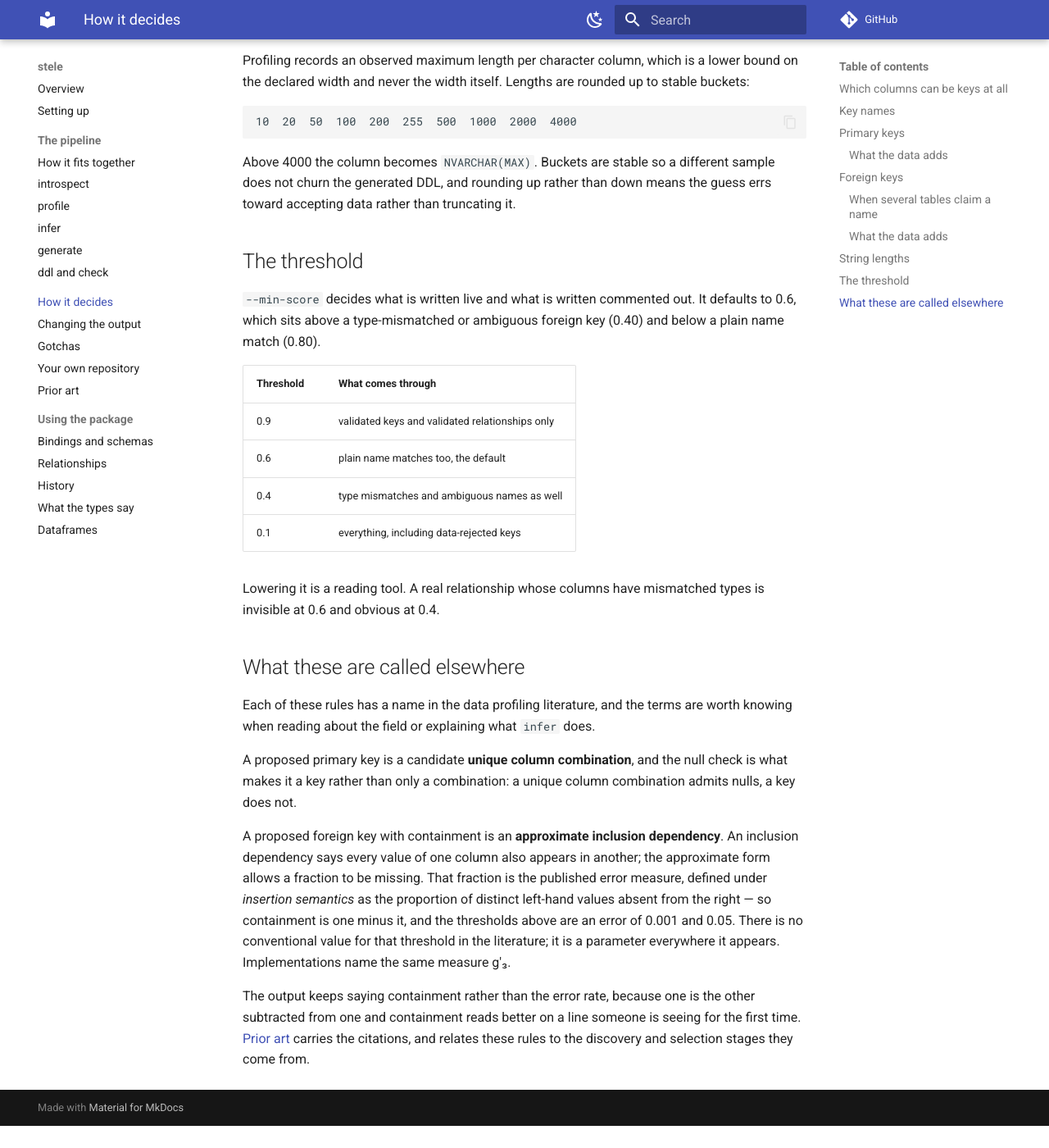
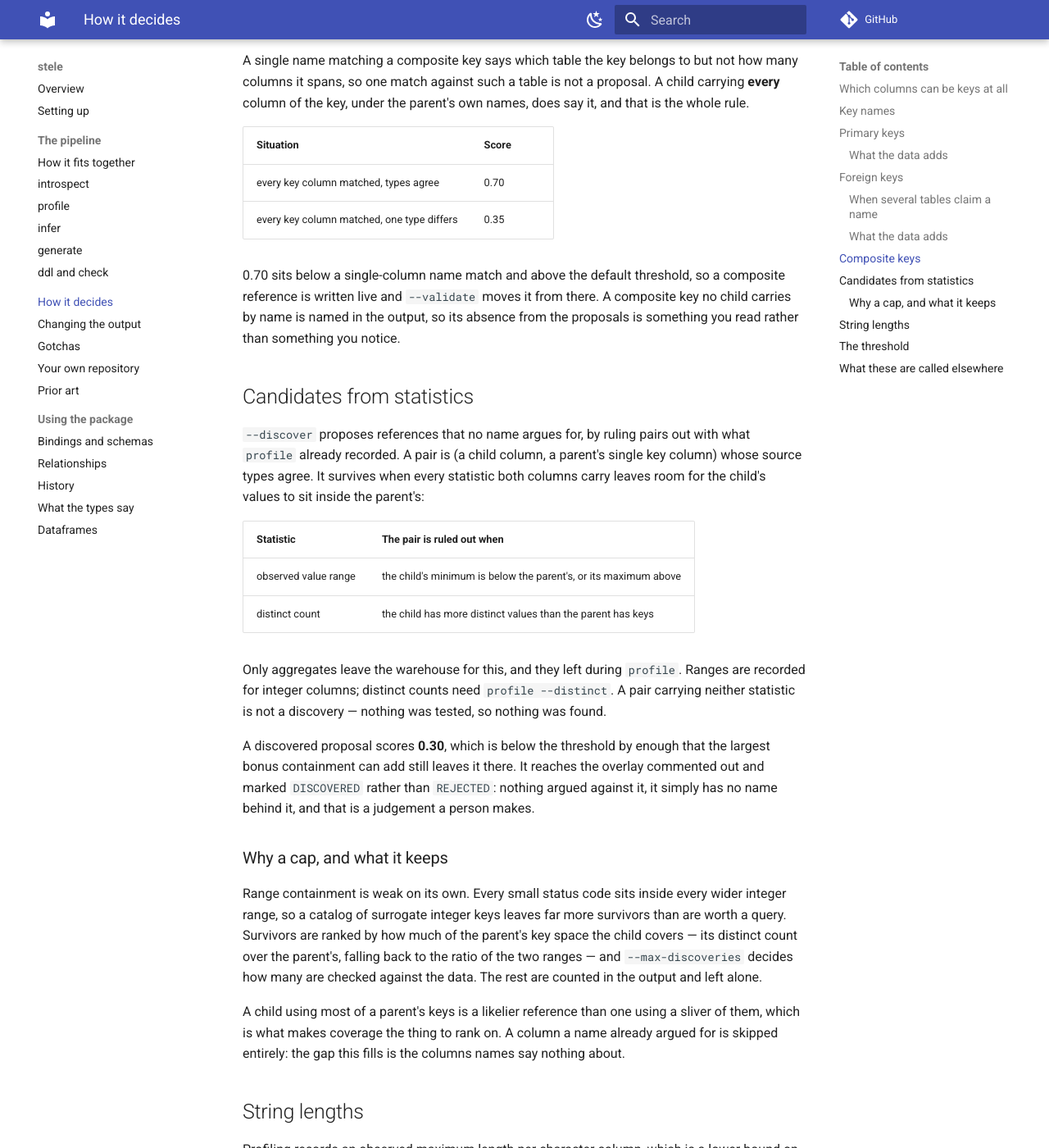
Before and after one commit to dchud/stele, an MkDocs documentation site: the page built from docs/heuristics.md, in a window 1280 px wide and 1400 px high, scrolled down 3970 px. Shown: the whole window at 82% size. Built offline with MkDocs 1.6.1 and Material for MkDocs 9.7.7, drawn with Linux system fonts in a browser that asks for light colours; comment, search, counter and statistics services are not loaded; before the commit the page ends 5343 px from its top, so only the background shows below that; some of the changed text lies outside the part shown.

Commit message:
docs: cover composite and statistical proposals, and close bd-fa4
The heuristics page is the whole rule set, so both new rules and their
scores belong in it alongside the name rules.

bd-fa4

````diff
--- a/docs/heuristics.md
+++ b/docs/heuristics.md
@@ -93,23 +93,23 @@ evidence.
 
 Every column that is not part of its own table's key is matched against an
 index of key names built from every other table in the spec. A table enters
-that index only if it has exactly one key column; composite keys are left for
-the overlay.
+that index only if it has exactly one key column; a composite key is reached by
+the rule under it.
 
 A table contributes two kinds of name: the key names built from its table name,
 and the actual name of its key column. That second one is why declaring an
 unusual key in the overlay makes references to it findable.
 
-Leaving out a table's own key columns costs one shape: an identifying
-relationship — a one-to-one extension table keyed on its parent's key — is
-never proposed, and has to be declared in the overlay. Self-references are left
-out for a different reason: real often enough to want, wrong often enough to
-want confirmed by hand.
-
 | Situation | Score |
 |---|---|
 | name matches and the types agree | 0.80 |
 | name matches, types differ | 0.40 |
+
+Two shapes lie outside what one matching name can see. An identifying
+relationship — a one-to-one extension table keyed on its parent's key — is
+missed because a table's own key columns are never matched. A self-reference is
+missed because it is real often enough to want and wrong often enough to want
+confirmed. Both are reachable through `--discover`.
 
 ### When several tables claim a name
 
@@ -164,6 +164,62 @@ Anything short of full containment also puts a few of the unmatched values on
 the evidence line. A ratio says a check failed; the values say whether the cause
 is a handful of bad rows or a parent that was never mirrored.
 
+## Composite keys
+
+A single name matching a composite key says which table the key belongs to but
+not how many columns it spans, so one match against such a table is not a
+proposal. A child carrying **every** column of the key, under the parent's own
+names, does say it, and that is the whole rule.
+
+| Situation | Score |
+|---|---|
+| every key column matched, types agree | 0.70 |
+| every key column matched, one type differs | 0.35 |
+
+0.70 sits below a single-column name match and above the default threshold, so
+a composite reference is written live and `--validate` moves it from there. A
+composite key no child carries by name is named in the output, so its absence
+from the proposals is something you read rather than something you notice.
+
+## Candidates from statistics
+
+`--discover` proposes references that no name argues for, by ruling pairs out
+with what `profile` already recorded. A pair is (a child column, a parent's
+single key column) whose source types agree. It survives when every statistic
+both columns carry leaves room for the child's values to sit inside the
+parent's:
+
+| Statistic | The pair is ruled out when |
+|---|---|
+| observed value range | the child's minimum is below the parent's, or its maximum above |
+| distinct count | the child has more distinct values than the parent has keys |
+
+Only aggregates leave the warehouse for this, and they left during `profile`.
+Ranges are recorded for integer columns; distinct counts need `profile
+--distinct`. A pair carrying neither statistic is not a discovery — nothing was
+tested, so nothing was found.
+
+A discovered proposal scores **0.30**, which is below the threshold by enough
+that the largest bonus containment can add still leaves it there. It reaches the
+overlay commented out and marked `DISCOVERED` rather than `REJECTED`: nothing
+argued against it, it simply has no name behind it, and that is a judgement a
+person makes.
+
+### Why a cap, and what it keeps
+
+Range containment is weak on its own. Every small status code sits inside every
+wider integer range, so a catalog of surrogate integer keys leaves far more
+survivors than are worth a query. Survivors are ranked by how much of the
+parent's key space the child covers — its distinct count over the parent's,
+falling back to the ratio of the two ranges — and `--max-discoveries` decides
+how many are checked against the data. The rest are counted in the output and
+left alone.
+
+A child using most of a parent's keys is a likelier reference than one using a
+sliver of them, which is what makes coverage the thing to rank on. A column a
+name already argued for is skipped entirely: the gap this fills is the columns
+names say nothing about.
+
 ## String lengths
 
 Profiling records an observed maximum length per character column, which is a
--- a/docs/pipeline/infer.md
+++ b/docs/pipeline/infer.md
@@ -95,22 +95,68 @@ tables:
 Read it, uncomment what you agree with, correct what you do not, and commit it.
 That file is the one artifact in the pipeline worth keeping.
 
-## What it declines to propose
+## Composite keys
 
-A table whose key spans several columns is not a proposal target, so no
-reference to it is ever suggested. `infer` names those tables rather than
-leaving you to notice an absence:
+A child carrying **every** column of a parent's composite key, under the
+parent's own names, is proposed at 0.70 — below a single-column name match,
+above the threshold, so it is written live. One column matching such a key is
+not proposed at all: a key name says which table it belongs to, not how many
+columns it spans.
+
+A composite key no child carries that way is named in the output, so its
+absence from the proposals is something you read rather than something you
+notice:
 
 ```
-2 table(s) have composite keys; references to them are not proposed:
+1 table(s) have composite keys no child carries by name:
     dbo.District (RegionId, DistrictId)
-    dbo.OrderLine (OrderId, LineNo)
     -> declare those references in the overlay
 ```
 
-Matching a pair of columns by name across a catalog goes wrong far more often
-than matching one, which is why those references are yours to write. See
-[Changing the output](../overlay.md#foreign-keys).
+See [Changing the output](../overlay.md#foreign-keys).
+
+## `--discover`
+
+Four shapes produce nothing from names: an opaquely named column, a table's own
+key standing in for a reference, a composite key, and a self-reference. The
+composite is reached above. The other three are reached by `--discover`, which
+rules candidate pairs out with statistics `profile` already recorded and
+proposes whatever survives.
+
+```bash
+stele profile --spec model.yaml --distinct
+stele infer --spec model.yaml --validate --discover
+```
+
+It needs those statistics and says so when the spec carries none. `--distinct`
+is worth its time here: a distinct count rules out far more pairs than a range
+does, and it is the better of the two for ranking what is left.
+
+A discovery reaches the overlay commented out, marked `DISCOVERED` rather than
+`REJECTED`, carrying the numbers behind it:
+
+```
+# DISCOVERED score=0.49 containment=0.998 :: no name evidence; range [3, 498] inside [1, 512]; 430 distinct of 512
+#   - columns: ["Custodian"]
+#     referred_table: dbo.Owner
+#     referred_columns: ["OwnerId"]
+```
+
+Nothing argued against it; it has no name behind it, which is a judgement a
+person makes rather than a threshold.
+
+The run says what it weighed:
+
+```
+discovery: 12 pair(s) the statistics could test, 8 not ruled out, 2 proposed
+    6 more survived and were left unchecked; raise --max-discoveries to see them
+```
+
+Those counts are the answer to whether pruning is selective enough on a given
+catalog. Every proposal that goes on to be checked costs warehouse queries,
+which is what `--max-discoveries` caps. Survivors are ranked by how much of the
+parent's key space the child covers, so the cap keeps the pairs most likely to
+be references — see [How it decides](../heuristics.md#candidates-from-statistics).
 
 ## Flags worth knowing
 
@@ -119,6 +165,8 @@ than matching one, which is why those references are yours to write. See
 | `--validate` | check proposals against the data; needs a connection |
 | `--min-score` | the live/commented-out threshold, default 0.6 |
 | `--sample N` | cap distinct values scanned per foreign key check |
+| `--discover` | also propose references no name reveals, from profiled statistics |
+| `--max-discoveries N` | how many discovered candidates to check, default 50 |
 | `--force` | overwrite an existing overlay |
 | `--apply` | write accepted proposals into `model.yaml` instead of an overlay |
 
````
Also changed, not shown: CHANGELOG.md (+10 -0 lines), docs/pipeline/profile.md (+19 -6 lines), 1 other file.
